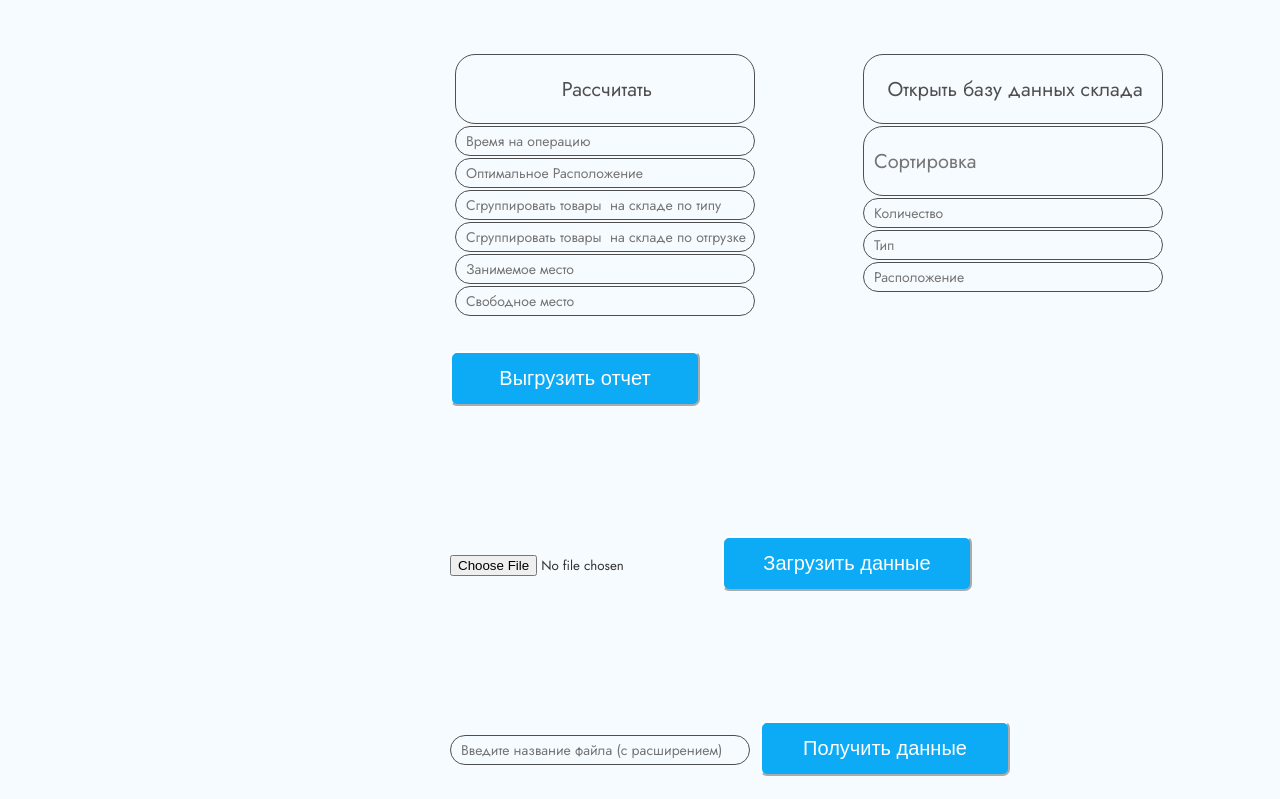
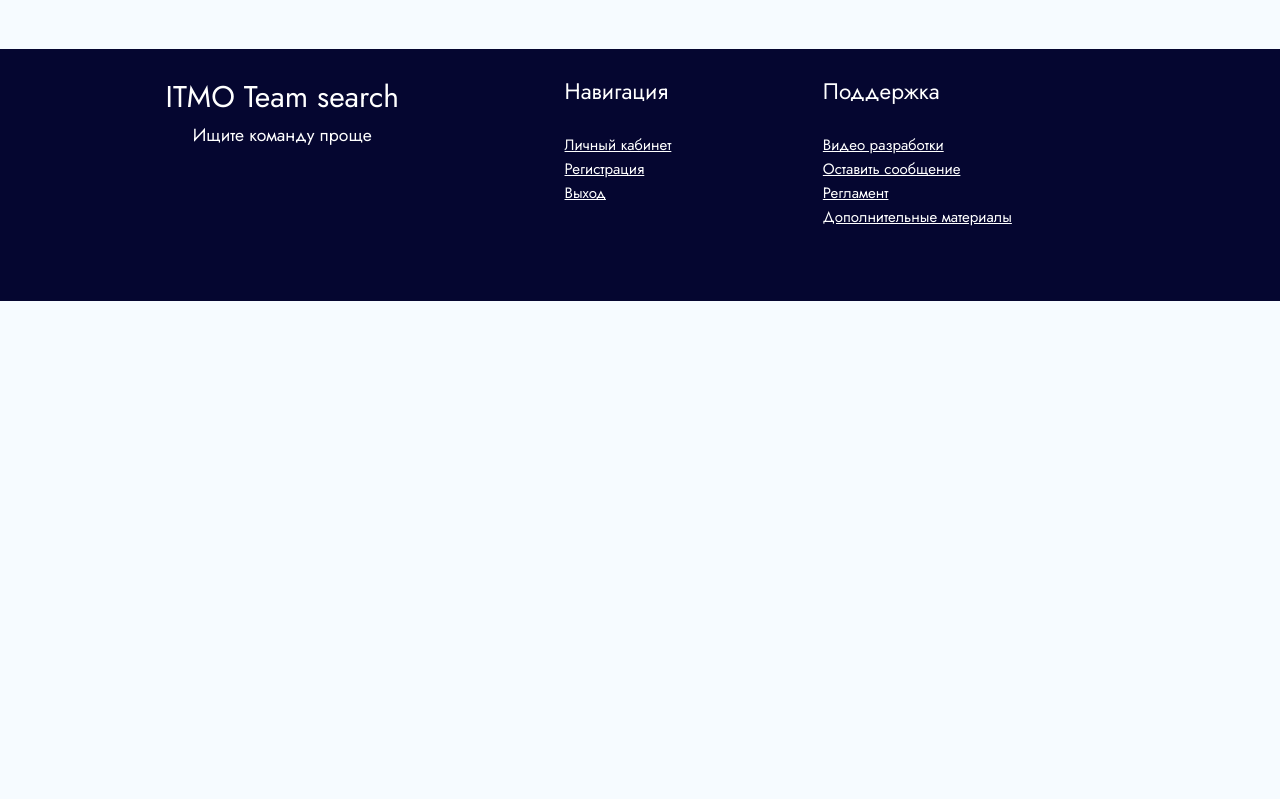
Before and after one commit to Iuribabalin/front, a Vue app: page /sklad in a window 1280 px wide. Shown: the part 1721-2520 px from the top of the page. After the commit the page ends 2022 px from the top, so only its background shows below. Built offline with nearby package versions, Linux system fonts and the light colour scheme; what vue-sessionstorage would draw is missing.

Commit message:
hakaton_desain_govno

```diff
--- a/src/components/lk.vue
+++ b/src/components/lk.vue
@@ -3,14 +3,17 @@
         <upper/>
         <div class="right"><h1>Личный кабинет сотрудника</h1></div>
         <div class="rightt">
-            <input type="tel" placeholder="ПОИСК СОТРУДНИКОВ" title="номер" class="input__more">
+            <input type="tel" placeholder="ПОИСК ПОЛЬЗОВАТЕЛЕЙ" title="номер" class="input__more">
         </div>
         <user/>
-        <textarea class="lk__textarea">Краткое описание деятельности: Ведущий разработчик ПО на предприятии. Стек моих технологий: - Блаблабла - Блаблабла - Блаблабла степени Спасибо, что посетили мою страницу. Если у вас есть ко мне вопросы, напишите в персональный чат.</textarea>
-        <textarea class="lk__textarea2">История действий пользователя в системе: - 10:00 01.01.2020: Перемещение груза из ячейки в ячейку - 10:00 01.01.2020: Принудительная отправка груза id1111111111 на отгрузку //// .......</textarea>
+        <inputs style="margin-left: 30px;"/>
+        <textarea class="lk__textarea">Краткое описание деятельности: Пишу сайты,
+            Стек моих технологий: - Блаблабла - Блаблабла - Блаблабла степени Спасибо, что посетили мою страницу. Если у вас есть ко мне вопросы, напишите в персональный чат.</textarea>
+
+
         <div class="clear"></div>
-        <button title="Связаться со мной" class="btn__more">Связаться со мной</button>
-        <button title="Удалить пользователя" class="btn__more two">Удалить пользователя</button>
+        <button title="Данные" class="btn__more">"Эта кнопка что то делает"</button>
+        <button title="Удалить пользователя" class="btn__more two">Удалить аккаунт</button>
         <downer/>
     </div>
   <div v-else>
@@ -28,13 +31,16 @@
     import user from "@/components/temp_lk/user";
     import upper from "@/components/temp_main/upper";
     import downer from "@/components/temp_main/downer";
+    import Inputs from "./temp_sklad/inputs";
 
     export default {
         name: "lk",
         components: {
+            Inputs,
             user,
             upper,
             downer,
+
         },
       computed: {
         isAvailable: function () {
--- a/src/components/temp_main/post.vue
+++ b/src/components/temp_main/post.vue
@@ -39,10 +39,11 @@
     margin-bottom: 30px;
     width:800px ;
     max-height: 600px;
+
     background-color: white;
-    border-radius: 30px;
+    border-radius: 10px;
     position: relative;
-    box-shadow: 2px 2px rgb(25, 132, 189);
+    box-shadow: 2px 2px 1px 1px rgb(5, 13, 17);
 
 }
 .head{
--- a/src/components/temp_main/sending.vue
+++ b/src/components/temp_main/sending.vue
@@ -43,8 +43,8 @@
 <!--                    </td>-->
 
                     <td>
-                        <button style="width: 155px; height: 42px;border-color: white;
-                          border-radius: 8px; background-color: rgb(255,255,255);font-weight: normal;color: black; font-family:  'Roboto';outline: 0 none !important;box-shadow: red">
+                        <button style="width: 150px; height: 35px;border-color: white;
+                          border-radius: 5px; background-color: rgb(255,255,255);font-weight: normal;color: black; font-family:  'Roboto';outline: 0 none !important;box-shadow: red; margin-left: 550%;">
                             Поиск
                         </button>
                     </td>
@@ -71,8 +71,8 @@
 
     select {
         border-color: white;
-        border-radius: 8px;
-        font-size: 25px;
+        border-radius: 4px;
+        font-size: 20px;
         font-family: Roboto;
         text-align: center;
         width: 100%;
@@ -80,10 +80,10 @@
     }
 
     TD, TR {
-        padding-top: 5px;
-        padding-left: 70px;
+        padding-top: 10px;
+        padding-left: 30px;
         outline: 0 none !important;
-        margin-bottom: 10px;
+        margin-bottom: 15px;
     }
 
     .sending {
@@ -91,9 +91,10 @@
         height: 60px;
 
         position: center;
-        background: rgb(25, 132, 189);
+        background: rgb(13, 48, 66);
         outline: 0 none !important;
         margin-bottom: 40px;
+        margin-left: -10px;
     }
 
 </style>
--- a/src/components/temp_sklad/inputs.vue
+++ b/src/components/temp_sklad/inputs.vue
@@ -1,70 +1,44 @@
 <template>
     <div>
-        <div style="margin-left: 450px; margin-top: 50px; position:center">
+        <div style="margin-left: 30px; margin-top: 50px; position:center">
 
 
             <table>
                 <td>
                     <tr>
-                        <button class="input_11 b">Рассчитать</button>
+                        <input class="input_11" type="text" placeholder="Имя" title="почта" size="5">
                     </tr>
                     <tr>
-                        <input class="input_11" type="text" placeholder="Время на операцию" title="почта" size="5">
+                        <input class="input_11" type="text" placeholder="Фамилия" title="почта" size="5">
                     </tr>
                     <tr>
-                        <input class="input_11" type="text" placeholder="Оптимальное Расположение" title="почта"
-                               size="5">
+                        <input class="input_11" type="text" placeholder="Учебная группа" title="почта" size="5">
                     </tr>
-                    <tr>
-                        <input class="input_11" type="text" placeholder="Сгруппировать товары  на складе по типу"
-                               title="почта" size="5">
-                    </tr>
-                    <tr>
-                        <input class="input_11" type="text" placeholder="Сгруппировать товары  на складе по отгрузке"
-                               title="почта" size="5">
-                    </tr>
-                    <tr>
-                        <input class="input_11" type="text" placeholder="Занимемое место" title="почта" size="5">
-                    </tr>
-                    <tr>
-                        <input class="input_11" type="text" placeholder="Свободное место" title="почта" size="5">
-                    </tr>
+
                 </td>
                 <td>
-                    <tr>
-                        <button class="input_11 b s">Открыть базу данных склада</button>
-                    </tr>
-                    <tr>
-                        <input class="input_11 b s" type="text" placeholder="Сортировка" title="почта" size="5">
-                    </tr>
-                    <tr>
-                        <input class="input_11 s" type="text" placeholder="Количество" title="почта" size="5">
-                    </tr>
-                    <tr>
-                        <input class="input_11 s" type="text" placeholder="Тип" title="почта" size="5">
-                    </tr>
-                    <tr>
-                        <input class="input_11 s" type="text" placeholder="Расположение" title="почта" size="5">
-                    </tr>
+
                 </td>
 
             </table>
             <div>
                 <button style="background-color: #0dabf5; width: 250px; height: 55px;margin-bottom:100px; margin-top:30px;border-radius: 7px;outline: 0 none !important;color: white;font-family: 'Arial';font-size: 20px; border-color: white">
-                    Выгрузить отчет
+                    Сохранить личные данные
                 </button>
 
+
             </div>
+            <div><input type="file" id="file" ref="file" v-on:change="handleFileUpload()" />
+
             <div>
-              <input type="file" id="file" ref="file" v-on:change="handleFileUpload()" />
-              <button v-on:click="submitFile()" style="background-color: #0dabf5; width: 250px; height: 55px;margin-bottom:100px; margin-top:30px;border-radius: 7px;outline: 0 none !important;color: white;font-family: 'Arial';font-size: 20px; border-color: white">
-                Загрузить данные
-              </button>
+                <button v-on:click="submitFile()" style="background-color: #0dabf5; width: 250px; height: 55px;margin-bottom:100px; margin-top:30px;border-radius: 7px;outline: 0 none !important;color: white;font-family: 'Arial';font-size: 20px; border-color: white">
+                    Загрузить фото
+                </button></div>
               <br>
-              <input class="input_11 s" type="text" placeholder="Введите название файла (с расширением)" title="почта" size="5" v-model="name" style="margin-left: 0;margin-right: 10px">
-              <button @click="download()" style="background-color: #0dabf5; width: 250px; height: 55px;margin-bottom:100px; margin-top:30px;border-radius: 7px;outline: 0 none !important;color: white;font-family: 'Arial';font-size: 20px; border-color: white">
-                Получить данные
-              </button>
+<!--              <input class="input_11 s" type="text" placeholder="Введите название файла (с расширением)" title="почта" size="5" v-model="name" style="margin-left: 0;margin-right: 10px">-->
+<!--              <button @click="download()" style="background-color: #0dabf5; width: 250px; height: 55px;margin-bottom:100px; margin-top:30px;border-radius: 7px;outline: 0 none !important;color: white;font-family: 'Arial';font-size: 20px; border-color: white">-->
+<!--                Получить данные-->
+<!--              </button>-->
             </div>
         </div>
     </div>
```
